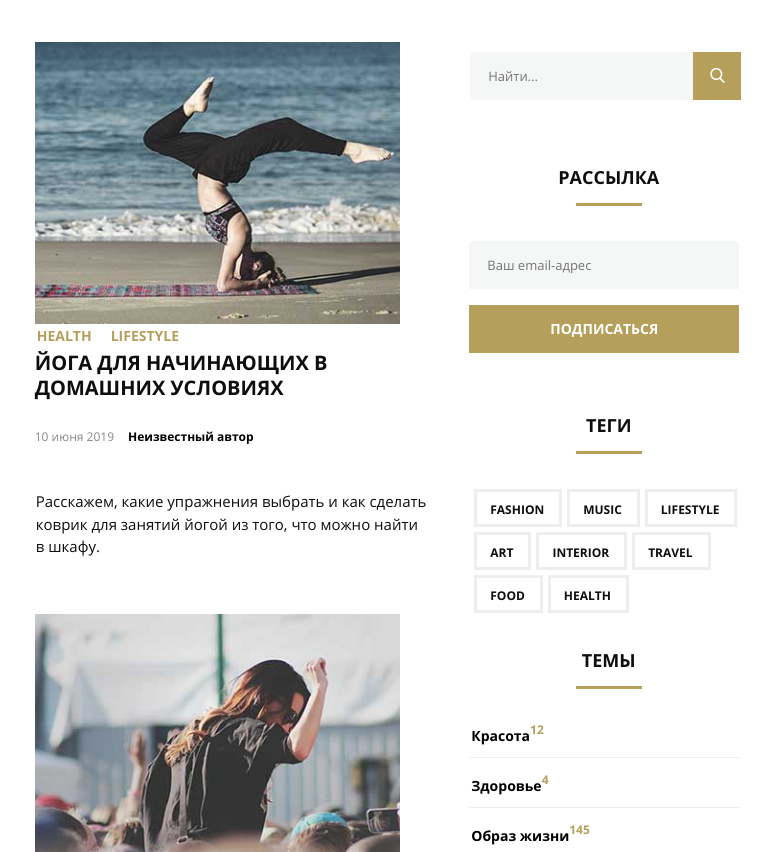
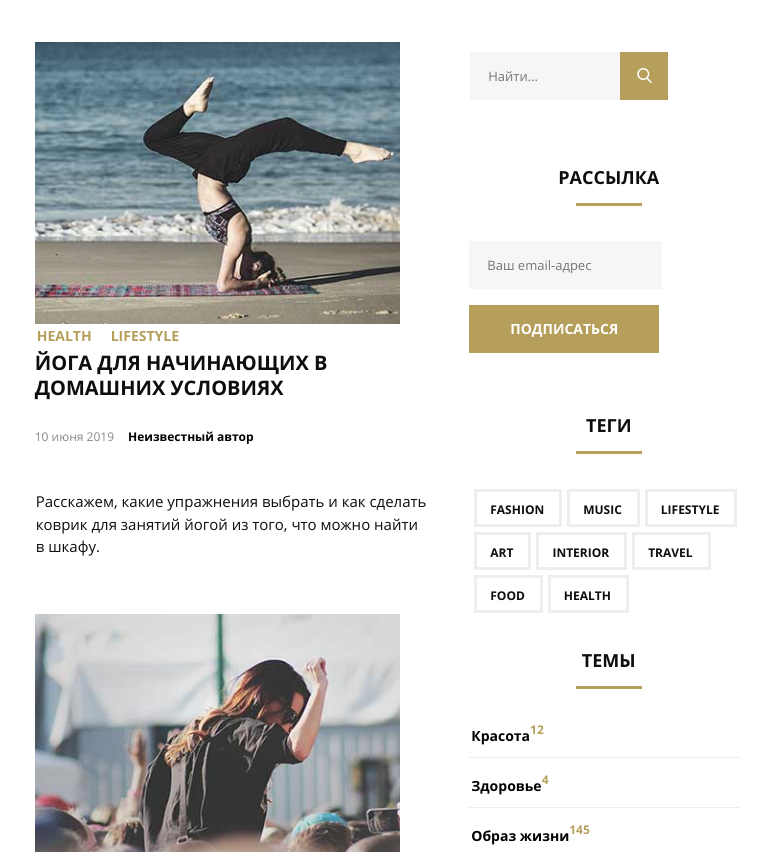
Before and after one commit to anastasi89/mq-diplom, a plain HTML site: page index.html in a window 768 px wide. Shown: the part 1556-2408 px from the top of the page. Drawn offline with Linux system fonts and the light colour scheme; files whose address does not match are found by name.

Commit message:
Add files via upload

```diff
--- a/css/style.css
+++ b/css/style.css
@@ -423,11 +423,12 @@ input:focus {
   border: none;
 }
 .input-search-text {
-  width: 223px;
+  min-width: 243px;
 }
 .input-search-text-2 {
-  width: 270px;
+  min-width: 270px;
 }
+
 .send {
   margin-bottom: 60px;
 }
@@ -458,7 +459,7 @@ input:focus {
   color: #ffffff;
   font-weight: 700;
   font-family: open-sans-bold;
-  width: 270px;
+  max-width: 270px;
   height: 48px;
   background-color: #b59f5b;
   border: none;
@@ -668,7 +669,7 @@ display:none;
 }
 @media (max-width: 1200px) {
   .menu-list {
-    visibility: hidden;
+    display: none;
   }
   .bars {
     position: absolute;
@@ -728,6 +729,16 @@ display:none;
     max-width: 380px;
     background-color: #eff6f1;
     margin-right: 30px;
+  }
+  .input-search-text {
+    min-width: 130px;
+    max-width: 150px;
+   }
+   .input-search-text-2 {
+   min-width: 190px;
+ }
+ .button-subscribe {
+     min-width: 190px;
   }
   .hand-mades,
   .footer {
@@ -799,3 +810,9 @@ display:none;
     background-image: url(../img/shop-item-mobile3.jpg);
   }
 }
+@media (max-width: 400px) {
+.posts img {
+width: 100%;
+padding: 0;
+}
+}
```
